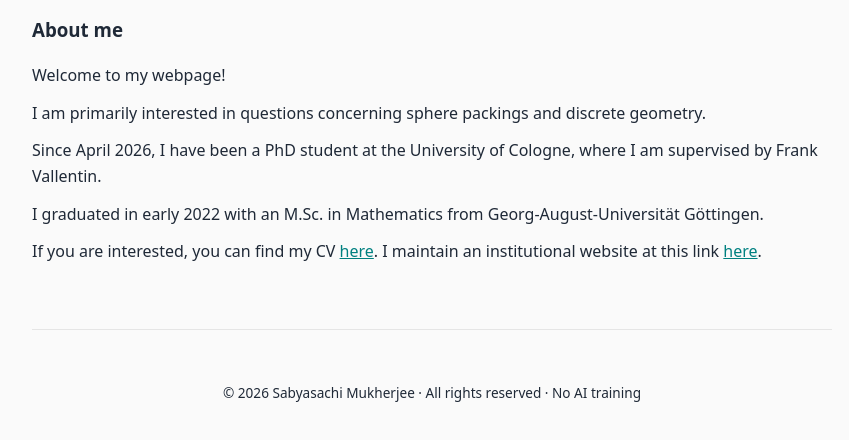
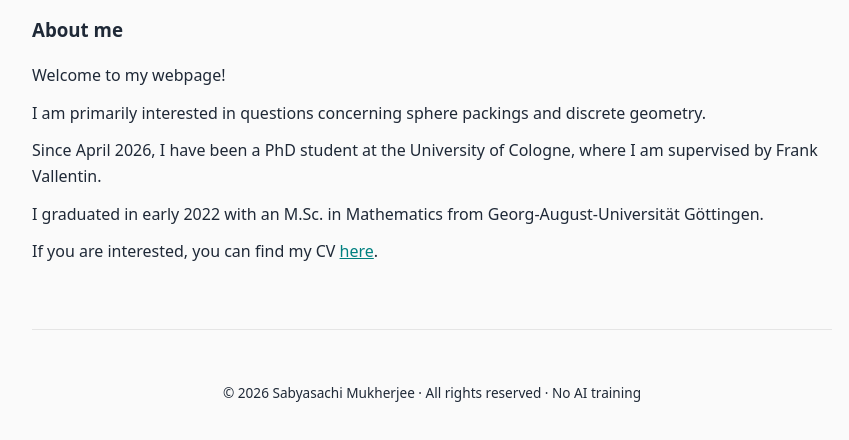
Before and after one commit to sabyasachi-mukherjee/sabyasachi-mukherjee.github.io, a plain HTML site: page index.html in a window 1280 px wide. Shown: the part 114-554 px from the top of the page, without its empty margins (208-1057 px from the left). Drawn offline with Linux system fonts and the light colour scheme.

Commit message:
Comment out institutional website link in index.html
Commented out the link to the institutional website in the CV section.

```diff
--- a/index.html
+++ b/index.html
@@ -109,7 +109,7 @@
 
     <p>
         If you are interested, you can find my CV
-        <a href="CV.pdf">here</a>. I maintain an institutional website at this link <a href="https://www.mi.uni-koeln.de/~smukherj/">here</a>.
+        <a href="CV.pdf">here</a>. <!-- I maintain an institutional website at this link <a href="https://www.mi.uni-koeln.de/~smukherj/">here</a>.-->
     </p>
 
     <footer>
```
